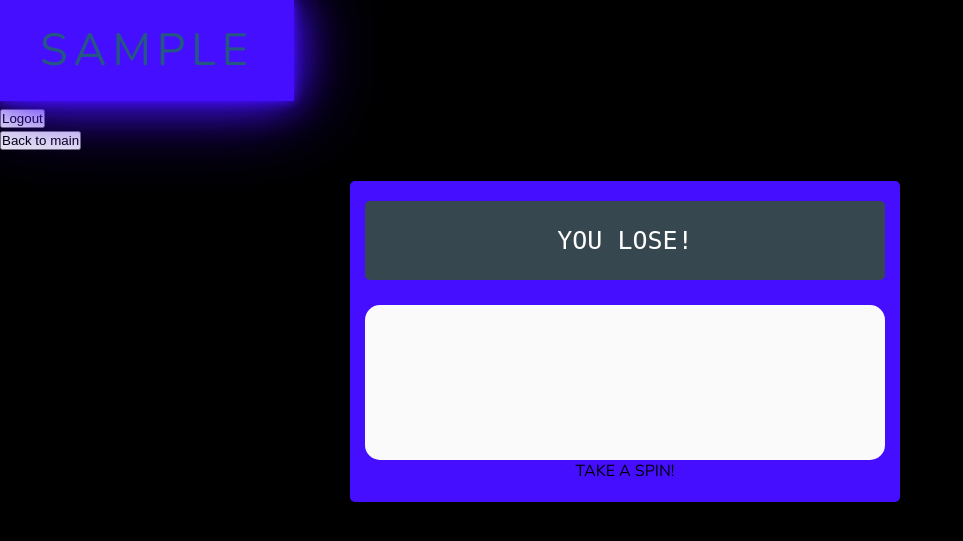
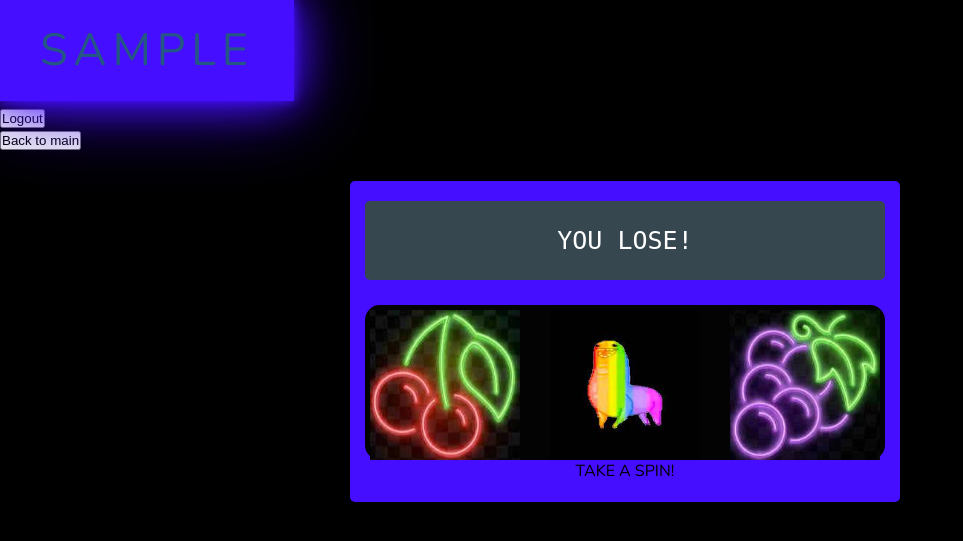
Before and after one commit to CodecoolGlobal/freestyle-javascript-game-javascript-pappbence15, a Flask app: page /game in a window 1280 px wide. Shown: the top 541 px of the page, without its empty margins (0-963 px from the left). Run offline with Flask 2, Linux system fonts and the light colour scheme; the visitor is signed in with stand-in values (Sample User, id 1).

Commit message:
Improve the slotmachine

```diff
--- a/static/style.css
+++ b/static/style.css
@@ -134,7 +134,7 @@ main {
 }
 section#slots {
     border-radius: 15px;
-    background-color: #FAFAFA;
+    background-color: #030303;
 }
 
 section#status {
@@ -159,6 +159,10 @@ section#status {
 }
 #take_spin:hover {
     border-radius: 15px;
-    background-color: #FAFAFA;
+    background-color: #ec4242;
 }
+
+.slot_signs {
+    width: 150px;
+    height: 150px;
 }
--- a/templates/game.html
+++ b/templates/game.html
@@ -13,9 +13,12 @@
         <main>
             <section id="status"> YOU LOSE!</section>
             <section id="slots">
-                <div id="slot1"></div>
-                <div id="slot2"></div>
-                <div id="slot3"></div>
+                <div id="slot1">
+                    <img src="static/images/slot_cherry.jpg" class="slot_signs" alt="Cherry"></div>
+                <div id="slot2">
+                    <img src="static/images/slot_faszlama.jpg" class="slot_signs" alt="Llama"></div>
+                <div id="slot3">
+                    <img src="static/images/slot_grapes.jpg" class="slot_signs" alt="Grapes"></div>
             </section>
         <section id="take_spin">TAKE A SPIN!</section>
         </main>
```
